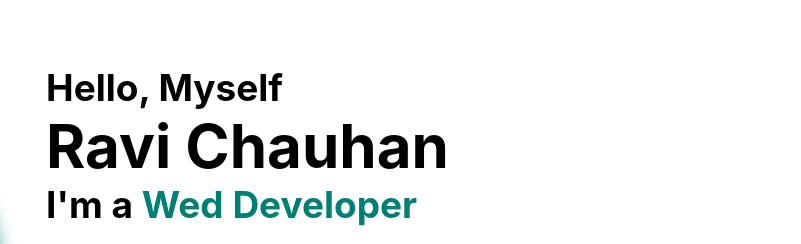
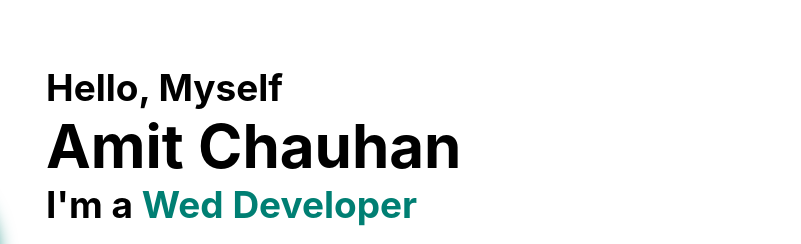
Before and after one commit to AmitFoxy69/Portfolio, a plain HTML site: page index.html in a window 1280 px wide. Shown: the part 160-404 px from the top of the page, 479-1280 px from the left. Drawn offline with nearby package versions, Linux system fonts and the light colour scheme.

Commit message:
Update index.html

```diff
--- a/index.html
+++ b/index.html
@@ -35,7 +35,7 @@
 
         <div class="home-content">
             <h3>Hello, Myself</h3>
-            <h1>Ravi Chauhan</h1>
+            <h1>Amit Chauhan</h1>
             <h3>I'm a <span class="muliple-text">Wed Developer</span></h3>
             <p>Lorem ipsum dolor sit amet consectetur adipisicing elit. Adipisci quam optio laudantium debitis q
                 uisquam necessitatibus veritatis ab possimus maiores esse consequuntur, natus, consequatur fuga ullam.</p>
```
